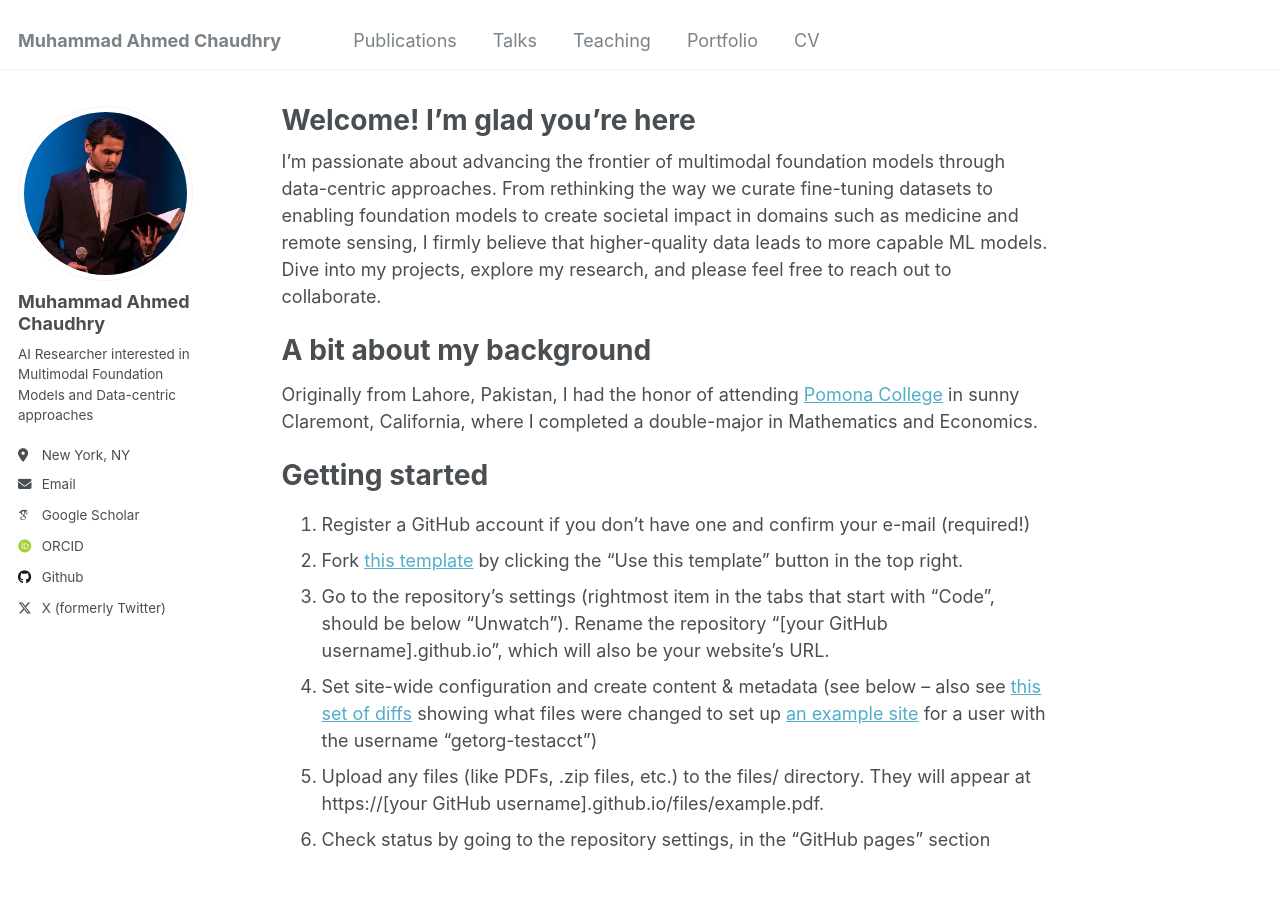
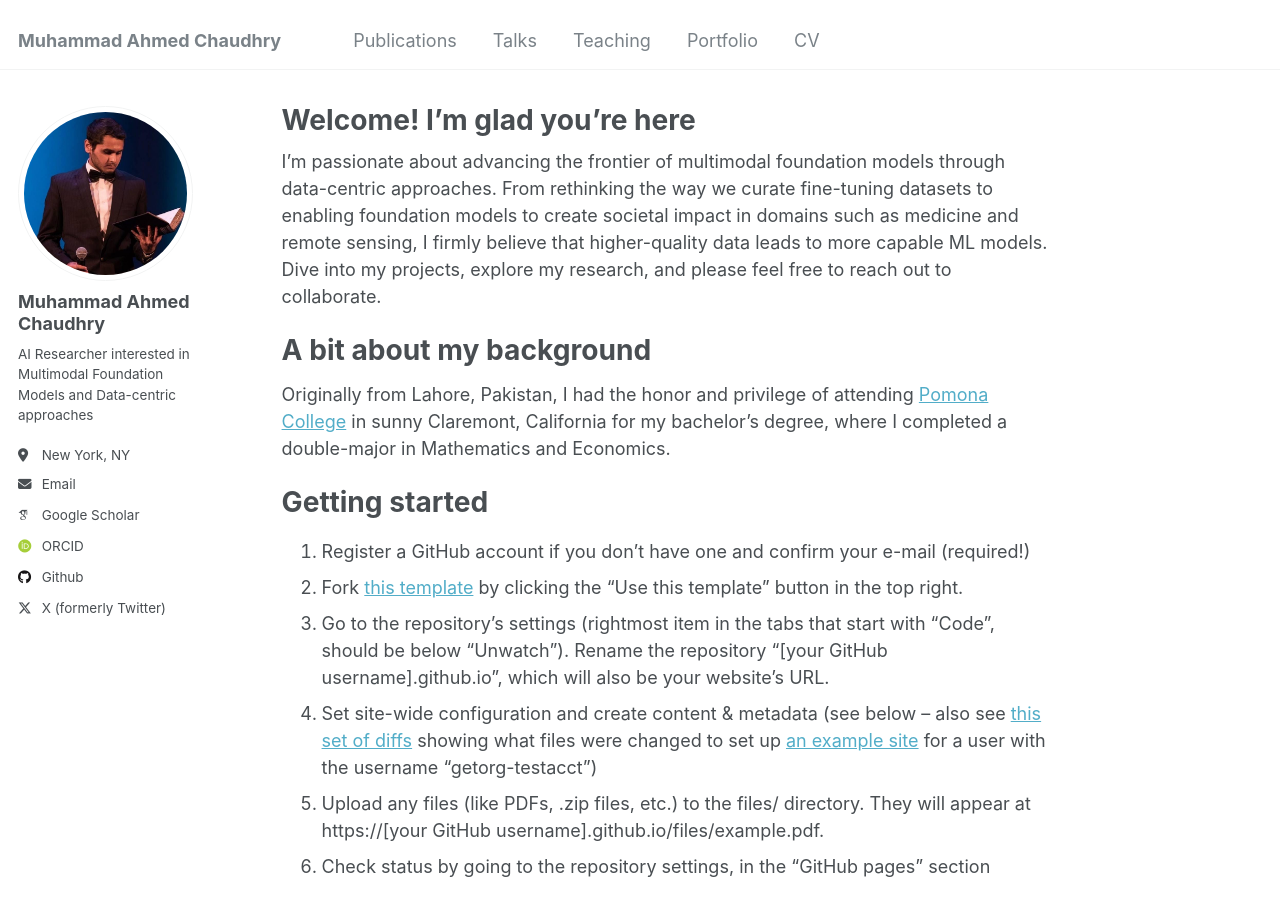
Before and after one commit to Ahmed14974/ahmed14974.github.io, a Jekyll site: the page built from _pages/about.md, in a window 1280 px wide and 900 px high. Built offline with Jekyll 4.4.1, drawn with Linux system fonts in a browser that asks for light colours; some web fonts are replaced.

Commit message:
Update about.md

```diff
--- a/_pages/about.md
+++ b/_pages/about.md
@@ -11,7 +11,7 @@ I’m passionate about advancing the frontier of multimodal foundation models th
 
 A bit about my background
 ======
-Originally from Lahore, Pakistan, I had the honor of attending [Pomona College](https://www.pomona.edu/) in sunny Claremont, California, where I completed a double-major in Mathematics and Economics.
+Originally from Lahore, Pakistan, I had the honor and privilege of attending [Pomona College](https://www.pomona.edu/) in sunny Claremont, California for my bachelor's degree, where I completed a double-major in Mathematics and Economics.
 
 Getting started
 ======
```
